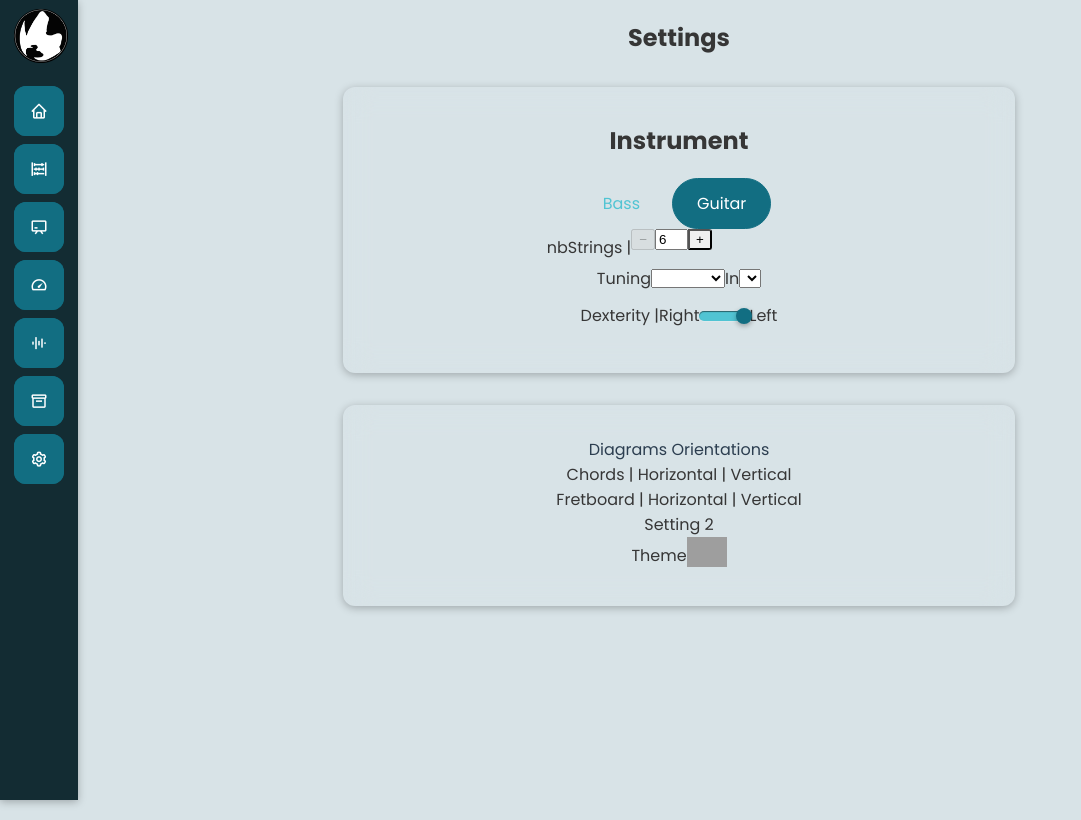
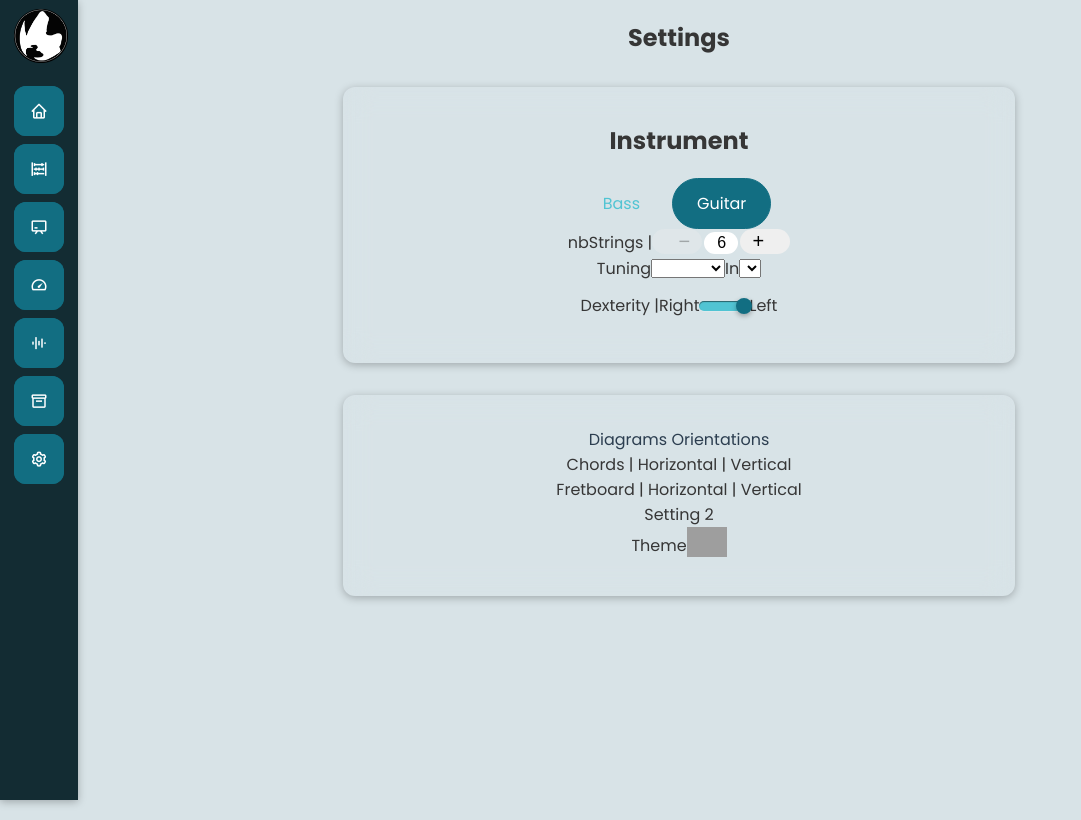
Before and after one commit to goldovsky/the-black-book, a Vue app: page /settings in a window 1280 px wide. Shown: the whole page, without its empty margins (0-1081 px from the left). Built offline with nearby package versions, Linux system fonts and the light colour scheme; grey boxes are pictures that could not be loaded.

Commit message:
improved input button

```diff
--- a/src/components/ui/BaseInputNumber.vue
+++ b/src/components/ui/BaseInputNumber.vue
@@ -8,6 +8,7 @@
       −
     </button>
     <input
+      class="input-number"
       type="number"
       :disabled="inputDisabled"
       :min="min"
@@ -118,111 +119,51 @@ export default {
 /* remove arrows in input field */
 input::-webkit-outer-spin-button,
 input::-webkit-inner-spin-button {
-    -webkit-appearance: none;
-    margin: 0;
+  -webkit-appearance: none;
+  margin: 0;
 }
-input[type=number]{
-    -moz-appearance: textfield;
+input[type="number"] {
+  -moz-appearance: textfield;
 }
 
-.control.number {
-  display: inline-flex;
-  margin-bottom: 1rem;
+.input-number {
   position: relative;
-  width: 100%;
-  max-width: calc(180 / 16 * 1rem);
+  width: 30px;
+  background-color: transparent;
+  overflow: hidden;
+  border: none;
+  border-radius: 20px;
+  margin: 2px;
+  text-align: center;
+  background-color: white;
+  line-height: 20px;
+  font-size: 16px;
+  letter-spacing: -1px;
+}
+
+.increment-button,
+.decrement-button {
+  display: inline-block;
+  width: 50px;
+  height: 100%;
+  border: none;
+  border-radius: 20px;
+  font-size: 20px;
+  cursor: pointer;
+
 }
 .increment-button {
-  border-top-right-radius: 3px;
-  border-bottom-right-radius: 3px;
-  right: calc(1.5 / 14 * 1rem);
+  padding-right: 20px;
 }
 
 .decrement-button {
-  right: calc(41.5 / 14 * 1rem);
-}
-button {
-  /* background-color: #fff;
-  border: 0px solid lightgrey;
-  border-left-width: 1px;
-  border-radius: 0;
-  color: darkgrey;
-  cursor: pointer;
-  flex: 0 1;
-  font-family: sans-serif;
-  font-size: 0.875rem;
-  font-weight: bold;
-  line-height: 1.7;
-  position: absolute;
-  top: 0.0625rem;
-  text-align: center;
-  width: 2.5rem;
-  height: 2.375rem;
-  user-select: none;
-  z-index: 5; */
-
-  /* &:hover,
-  &:active,
-  &:focus {
-    border-color: $link-color;
-    color: $link-color;
-    outline: none; */
-}
-/* $link-color: #0288d1;
-$gray-light: #e9ecef;
-$gray-medium: #adb5bd;
-$gray-dark: #343d46;
-$bg-color: #afccff; */
-/*
-
-button {
-
-
-  &:hover {
-    & ~ .input {
-      border: 1px solid $link-color;
-    }
-  }
-  &:active,
-  &:focus {
-    & ~ .input {
-      border: 0;
-      box-shadow: 0 0 0 0.2rem $link-color;
-    }
-  }
-  &:disabled,
-  &.is-disabled {
-    color: $gray-medium;
-    opacity: 1;
-  }
+  padding-left: 20px;
 }
 
-input {
-  border: 1px solid $gray-light;
-  border-radius: 3px;
-  font-size: 0.875rem;
-  flex: 1 0;
-  line-height: 1.65;
-  height: 2.5em;
-  margin: 0 auto;
-  padding-left: 0.5rem;
-  padding-right: calc(82 / 16 * 1rem);
-  text-align: left;
-  width: 100%;
-  max-width: 100%;
-  vertical-align: top;
-  // Firefox-specific hack
-  -moz-appearance: textfield;
-
-  &::-webkit-inner-spin-button,
-  &::-webkit-outer-spin-button {
-    -webkit-appearance: none;
-    margin: 0;
-  }
-
-  &:focus {
-    outline: 0;
-    box-shadow: 0 0 0 0.2rem $link-color;
-  }
-} */
+.increment-button:hover,
+.increment-button:active,
+.decrement-button:hover,
+.decrement-button:active {
+  background-color: rgba(255, 255, 255, 0.25);
+}
 </style>
```
